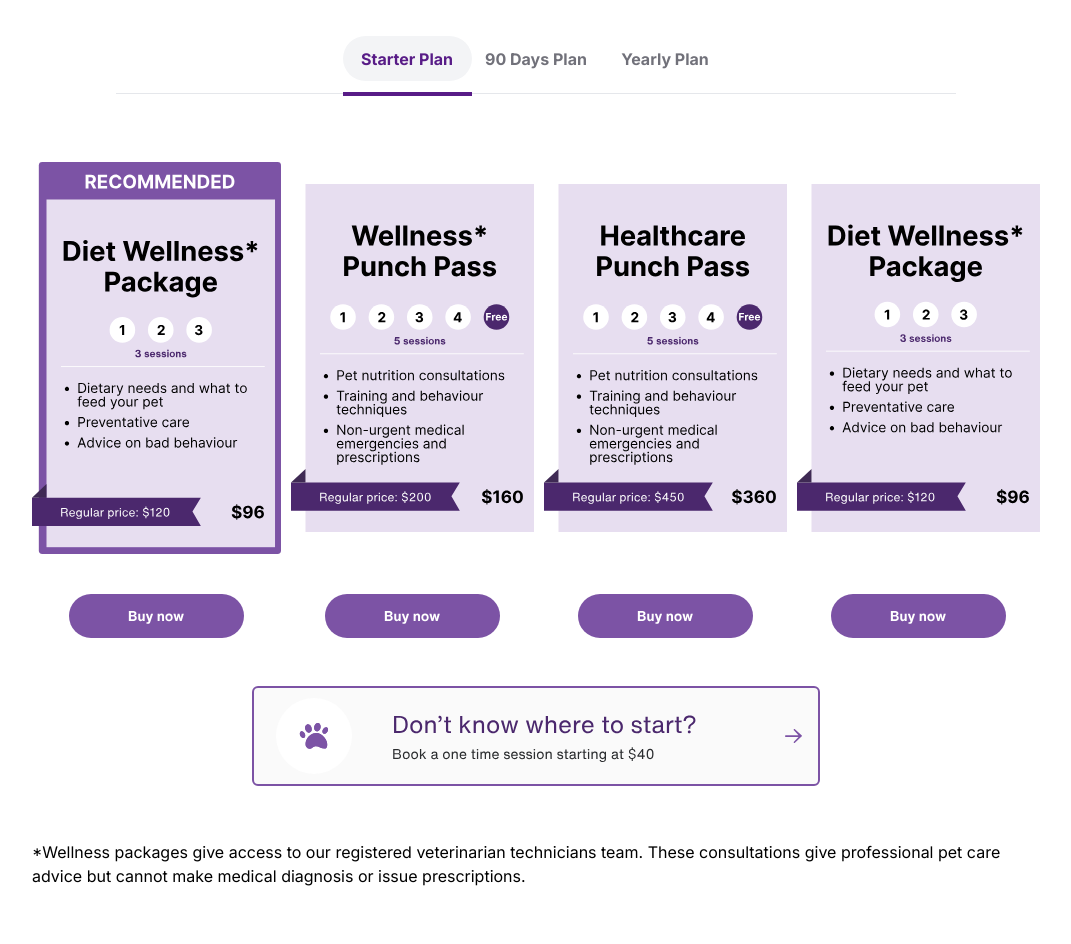
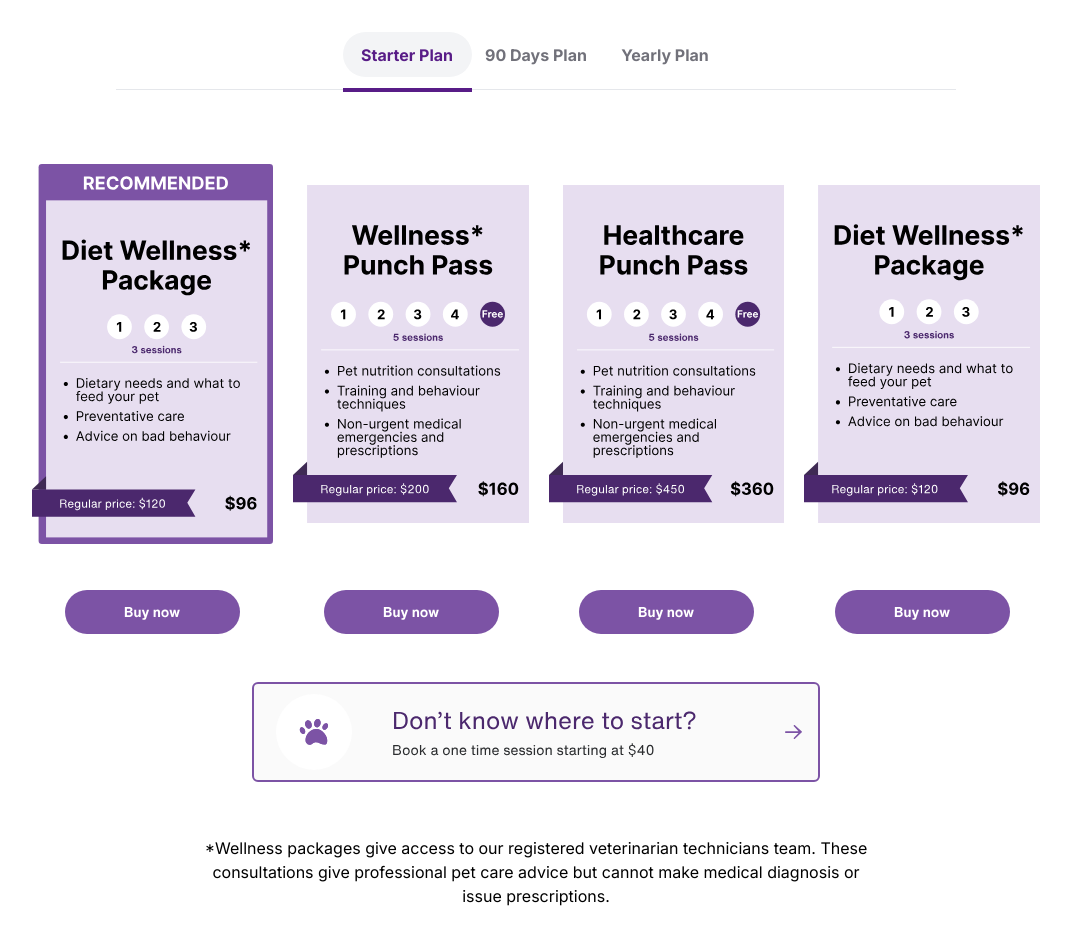
Before and after one commit to nascentdigital/wh-user-testing, a Next.js app: page / in a window 1280 px wide. Shown: the part 380-1324 px from the top of the page, without its empty margins (104-1175 px from the left). Built offline with nearby package versions, Linux system fonts and the light colour scheme.

Commit message:
code clean up

```diff
--- /dev/null
+++ b/app/components/Disclaimer.jsx
@@ -0,0 +1,11 @@
+import React from "react"
+import { content } from "../Content/pageContent"
+
+
+
+const Disclaimer = () =>
+ <span className="text-black text-[16px] text-center w-2/3">
+  {content.disclaimer}
+</span>
+
+export default Disclaimer
--- a/app/components/Modal.jsx
+++ b/app/components/Modal.jsx
@@ -9,7 +9,6 @@ const Modal = ({pageModel}) => {
   const {isModalDisplayed, onActionButtonClick} = pageModel
 
   return (
-    <>
     <div
       className={classNames(
         isModalDisplayed
@@ -17,22 +16,21 @@ const Modal = ({pageModel}) => {
         : 'hidden'
       )}
     >
-          <div className="absolute px-[64px] bg-white flex flex-col justify-center items-center gap-16 w-[579px] h-[357px] opacity-[1]">
+      <div className="px-[64px] py-[60px] bg-white flex flex-col justify-center items-center gap-16">
           <div className="text-center flex flex-col gap-[24px] w-[451px]">
-                  <span className="text-purple-900 text-3xl font-bold font-['Helvetica Now Text SA']">
+              <span className="text-purple-900 text-3xl font-bold">
                   {content.modal.heading}
               </span>
-                  <span className="text-zinc-800 text-base font-bold font-['Helvetica Now Text SA']">
+              <span className="text-zinc-800 text-base font-bold">
                   {content.modal.caption}
               </span>
           </div>
+
           <button onClick={onActionButtonClick}>
             <img src={backButtonSvg.src} alt='back button' />
           </button>
       </div>
     </div>
-    </>
-
   )
 }
 
--- /dev/null
+++ b/app/components/PlanMenu.jsx
@@ -0,0 +1,44 @@
+import React from "react"
+import TabsButton from "./TabsButton"
+import Plans from "./Plans"
+import { content } from "../Content/pageContent"
+
+const PlanMenu = ({pageModel}) => {
+  const {
+    packages,
+    handlePackageTabClick,
+    selectedPackageTab,
+  } = pageModel
+
+  return (
+    <section className='w-full'>
+      <div className='flex flex-col gap-[42px]'>
+        <h1 className="text-center text-zinc-800 text-[20px] font-medium leading-none">
+          {content.packagesHeading}
+        </h1>
+
+        {/* Menu Tabs */}
+        <div className='w-full'>
+          <div className='relative flex justify-center'>
+            {packages.map(({id, label})=>
+              <TabsButton
+                handlePackageTabClick={handlePackageTabClick}
+                id={id}
+                isSelected={selectedPackageTab===id }
+                label={label}
+                key={id}
+              />
+            )}
+
+            <hr className='absolute bottom-[2px] w-5/6 bg-zinc-200 px-[120px]'/>
+          </div>
+
+          {/* Plans */}
+            <Plans pageModel={pageModel}/>
+        </div>
+      </div>
+    </section>
+  )
+}
+
+export default PlanMenu
--- /dev/null
+++ b/app/components/Plans.jsx
@@ -0,0 +1,56 @@
+import classNames from "classnames"
+import React from "react"
+import { PACKAGE_ID } from "../Mock/data"
+import buyNowButtonSvg from "../../public/svgs/buttons/buy_now.svg"
+
+const Plans = ({pageModel}) => {
+  const {
+    selectedPackageTab,
+    onActionButtonClick,
+    recommendedPlanId,
+    getPackage,
+  } = pageModel
+
+  const plans = getPackage(selectedPackageTab)?.plans
+
+  return (
+    <div
+      className='flex gap-[20px] justify-center items-center pt-[32px]'
+      key={plans.id}
+    >
+      {plans?.map(({id,label, detail, packageId})=>
+        <div
+          key={id}
+          className={classNames(
+            'flex flex-col justify-between items-center',
+              packageId === PACKAGE_ID.STARTER_PLAN && 'h-[510px]',
+              packageId=== PACKAGE_ID.NINETY_DAY_PLAN && 'h-[533px]',
+              packageId === PACKAGE_ID.YEARLY_PLAN && 'h-[600px]',
+          )}
+        >
+          {/* Plan Details */}
+          <div
+            className={classNames(
+            'flex justify-between items-center',
+              packageId === PACKAGE_ID.STARTER_PLAN && 'h-[460px]',
+              packageId=== PACKAGE_ID.NINETY_DAY_PLAN && 'h-[481px]',
+              packageId === PACKAGE_ID.YEARLY_PLAN && 'h-[542px]',
+            )}
+          >
+            <img
+              src={ recommendedPlanId === id ? detail.recommended.src : detail.default.src }
+              alt={label}
+            />
+          </div>
+
+          {/* Buy Now Button */}
+          <button onClick={onActionButtonClick}>
+            <img src={buyNowButtonSvg.src} alt={`buy-${label}`} />
+          </button>
+        </div>
+      )}
+    </div>
+  )
+}
+
+export default Plans
--- /dev/null
+++ b/app/components/TabsButton.jsx
@@ -0,0 +1,27 @@
+import React from "react"
+import classNames from "classnames"
+
+const TabsButton = ({id, label, isSelected, handlePackageTabClick}) => {
+  return (
+    <div
+      key={id}
+      className={classNames(
+      'h-[60px] z-[2]',
+      isSelected && 'border-b-4 border-purple-900',
+      )}
+    >
+      <button
+        className={classNames(
+          "flex justify-center items-center w-[129px] h-[45px] text-center font-bold",
+          isSelected ? "bg-gray-100 rounded-full text-purple-900" : "text-zinc-500 "
+          )}
+        onClick={()=>handlePackageTabClick(id)}
+      >
+        {label}
+      </button>
+    </div>
+
+  )
+}
+
+export default TabsButton
--- a/app/page.js
+++ b/app/page.js
@@ -1,139 +1,30 @@
 'use client'
 import { usePageModel } from './hooks/usePageModelHook'
 import ExperiencesBlock from './components/ExperienceBlock'
-import classNames from 'classnames'
 import Modal from './components/Modal'
-import buyNowButtonSvg from '../public/svgs/buttons/buy_now.svg'
 import { content } from './Content/pageContent'
-import { PACKAGE_ID } from './Mock/data'
 import ContactUs from './components/ContactUs'
+import PlanMenu from './components/PlanMenu'
+import Disclaimer from './components/Disclaimer'
 
 export default function Home() {
+
   const pageModel = usePageModel()
-
   const {onActionButtonClick} = pageModel
 
   return (
     <main className="relative flex flex-col justify-center items-center min-h-screen min-w-screen bg-white px-[136px] py-[50px] gap-[48px]">
+
       <Modal pageModel={pageModel}/>
+
       <ExperiencesBlock pageModel={pageModel}/>
-      {renderPlanMenu(pageModel)}
+
+      <PlanMenu pageModel={pageModel}/>
 
       <ContactUs onActionButtonClick={onActionButtonClick}/>
 
-      <span className="text-black">
-        {content.disclaimer}
-      </span>
+      <Disclaimer/>
+
     </main>
   )
 }
-
-const renderPackageTabsButton = (id, label, isSelected, handlePackageTabClick) => {
-  return (
-    <div
-      key={id}
-      className={classNames(
-      'h-[60px] z-[2]',
-      isSelected && 'border-b-4 border-purple-900',
-      )}
-    >
-      <button
-        className={classNames(
-          "flex justify-center items-center w-[129px] h-[45px] text-center font-bold",
-          isSelected ? "bg-gray-100 rounded-full text-purple-900" : "text-zinc-500 "
-          )}
-        onClick={()=>handlePackageTabClick(id)}
-      >
-        {label}
-      </button>
-    </div>
-
-  )
-}
-
-const renderPlans = (pageModel) => {
-  const {
-    selectedPackageTab,
-    onActionButtonClick,
-    recommendedPlanId,
-    getPackage,
-  } = pageModel
-
-  const plans = getPackage(selectedPackageTab)?.plans
-  return (
-    <div
-      className='flex gap-[10px] justify-between items-center pt-[32px]'
-      key={plans.id}
-    >
-      {plans?.map(({id,label, detail, packageId})=>
-        <div
-          key={id}
-          className={classNames(
-            'flex flex-col justify-between items-center',
-              packageId === PACKAGE_ID.STARTER_PLAN && 'h-[510px]',
-              packageId=== PACKAGE_ID.NINETY_DAY_PLAN && 'h-[533px]',
-              packageId === PACKAGE_ID.YEARLY_PLAN && 'h-[600px]',
-          )}
-        >
-          {/* Plan Details */}
-          <div
-            className={classNames(
-            'flex justify-between items-center',
-              packageId === PACKAGE_ID.STARTER_PLAN && 'h-[460px]',
-              packageId=== PACKAGE_ID.NINETY_DAY_PLAN && 'h-[481px]',
-              packageId === PACKAGE_ID.YEARLY_PLAN && 'h-[542px]',
-            )}
-          >
-            <img
-              src={recommendedPlanId === id ? detail.recommended.src : detail.default.src}
-              alt={label}
-            />
-          </div>
-
-          {/* Buy Now Button */}
-          <button onClick={onActionButtonClick}>
-            <img src={buyNowButtonSvg.src} alt={`buy-${label}`} />
-          </button>
-        </div>
-      )}
-    </div>
-  )
-}
-
-function renderPlanMenu (pageModel) {
-  const {
-    packages,
-    handlePackageTabClick,
-    selectedPackageTab,
-  } = pageModel
-  return (
-    <section className='w-full'>
-      <div className='flex flex-col gap-[42px]'>
-        <h1 className="text-center text-zinc-800 text-2xl font-medium font-['Helvetica Now Text SA'] leading-none">
-          {content.packagesHeading}
-        </h1>
-
-        {/* Menu Tabs */}
-        <div className='w-full'>
-          <div className='relative flex justify-center'>
-            {packages.map(({id, label})=>
-              renderPackageTabsButton(
-                id,
-                label,
-                selectedPackageTab===id ,
-                handlePackageTabClick,
-              )
-            )}
-
-            <hr className='absolute bottom-[2px] w-5/6 bg-zinc-200 px-[120px]'/>
-          </div>
-
-          {/* Plans */}
-          <div className='flex gap-[24px] justify-center items-center'>
-            {renderPlans(pageModel)}
-          </div>
-        </div>
-      </div>
-    </section>
-  )
-}
--- a/tailwind.config.js
+++ b/tailwind.config.js
@@ -7,7 +7,8 @@ module.exports = {
   ],
   theme: {
     extend: {
-      'plan-button': "text-center text-zinc-500 text-sm font-bold font-['Helvetica Now Text SA'] leading-none h-[48px] w-[134px]"
+      'plan-button': "text-center text-zinc-500 text-sm font-bold font-['Helvetica Now Text SA'] leading-none h-[48px] w-[134px]",
+      'text-example': 'text-[100px]'
     },
   },
   plugins: [],
```
Lines whose indentation alone changed are shown as unchanged.
